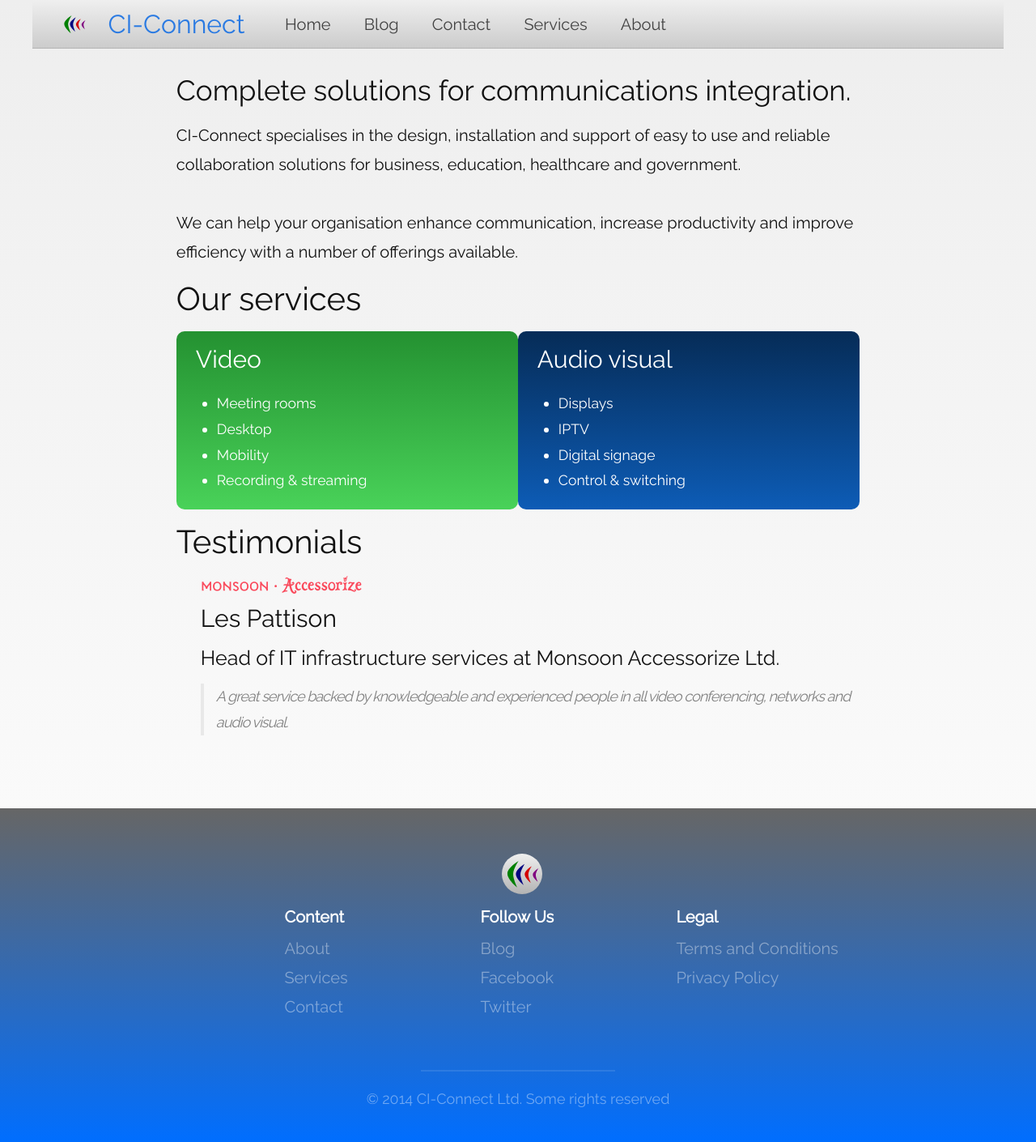
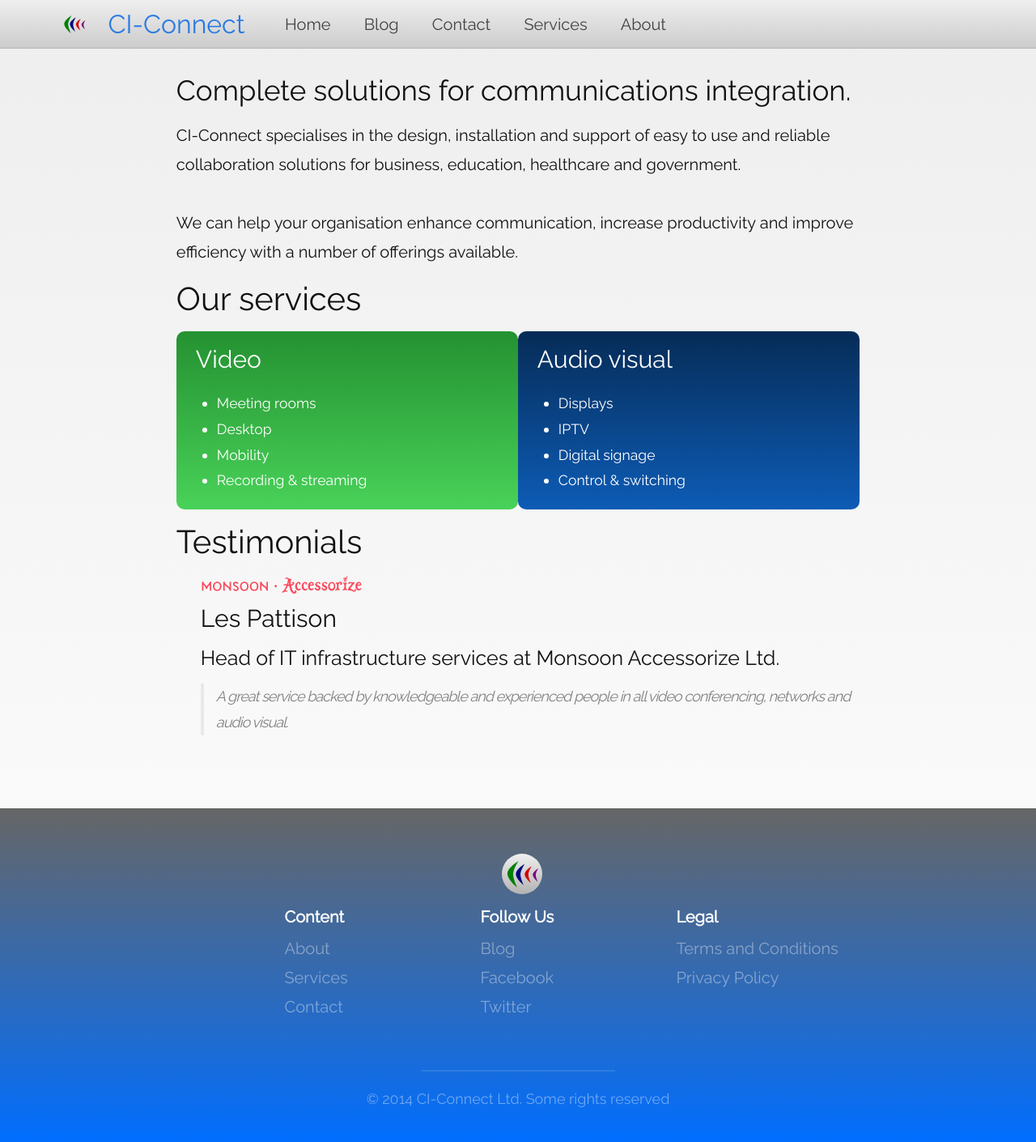
Before and after one commit to ciconnect/ciconnect.github.io, a Jekyll site: the page built from index.html, in a window 1280 px wide. Shown: the whole page at 81% size. Built offline with Jekyll 4.4.1, drawn with Linux system fonts in a browser that asks for light colours.

Commit message:
Fix for navigation 100% screen width

```diff
--- a/_includes/nav.html
+++ b/_includes/nav.html
@@ -1,4 +1,5 @@
 <nav class="navigation">
+  <div class="navigation-container">
     <div class="navigation-wrapper">
       <a href="{{ site.baseurl }}/" class="logo">
         <object data="/images/logo.svg" type="image/svg+xml"></object>
@@ -15,4 +16,5 @@
         </ul>
       </div>
     </div>
+  </div>
 </nav>
--- a/_sass/_base.scss
+++ b/_sass/_base.scss
@@ -115,4 +115,8 @@ img {
         width: 100% !important;
         height: 100% !important;
     }
+
+    .col1, .col2 {
+        margin-bottom: 1rem;
+    }
 }
--- a/_sass/_layout.scss
+++ b/_sass/_layout.scss
@@ -84,6 +84,7 @@
         @include media(min-width em(768px)) {
             @include span-columns(6 of 12);
         }
+
     }
 
     .col1 {
--- a/_sass/_nav.scss
+++ b/_sass/_nav.scss
@@ -1,6 +1,5 @@
 nav.navigation {
   @include background(linear-gradient(#efefef, lighten(#333, 60%)) left repeat);
-  @include outer-container;
   $navigation-padding: 1em;
   $navigation-background: #ccc;
   $navigation-color: transparentize(black, 0.3);
@@ -22,9 +21,13 @@ nav.navigation {
   width: 100%;
   z-index: 999;
 
+
+  .navigation-container {
+    @include clearfix;
+    @include outer-container;
+  }
+
   .navigation-wrapper {
-    @include clearfix;
-    // @include outer-container;
     @include span-columns(12);
     position: relative;
     z-index: 9999;
```
Lines whose indentation alone changed are shown as unchanged.
